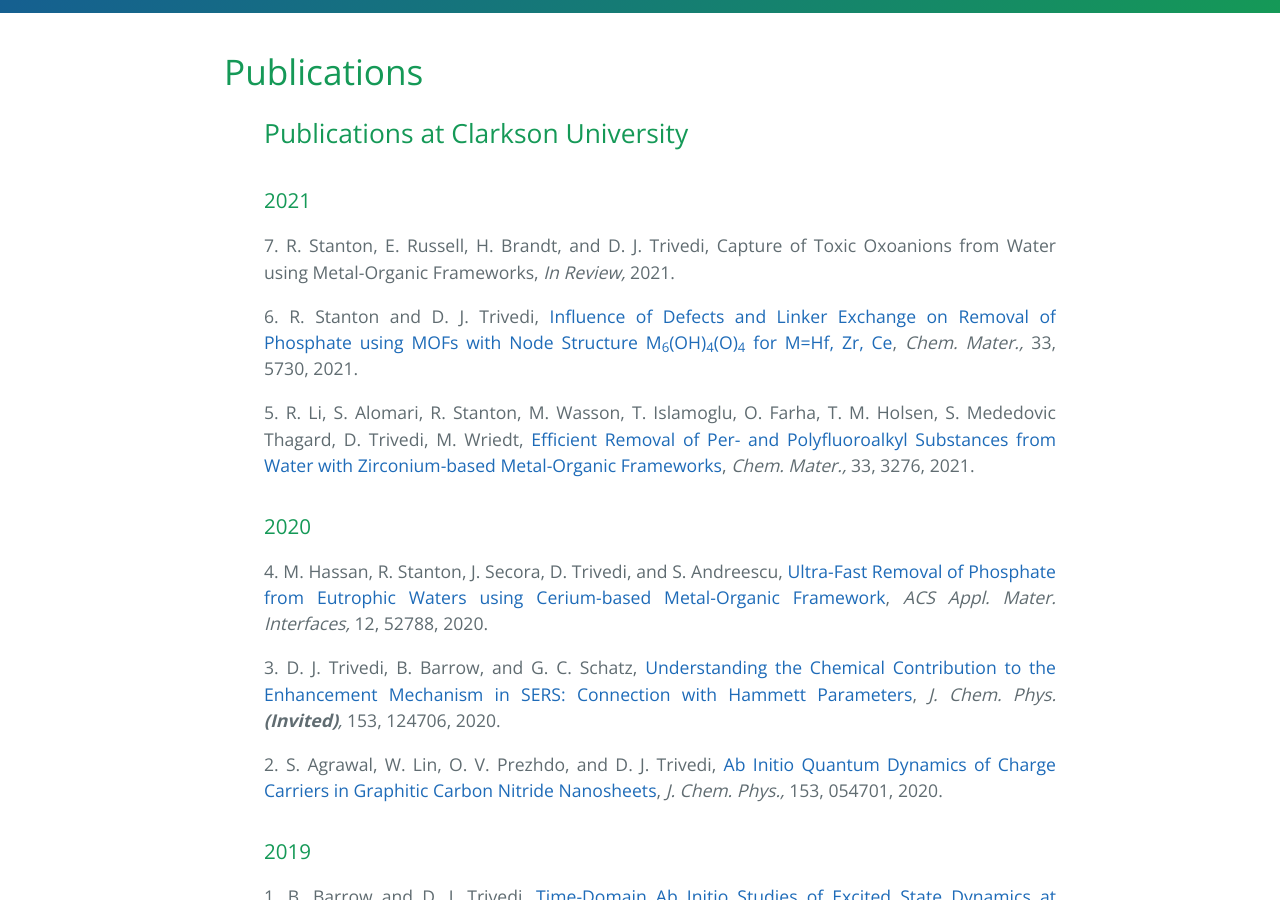
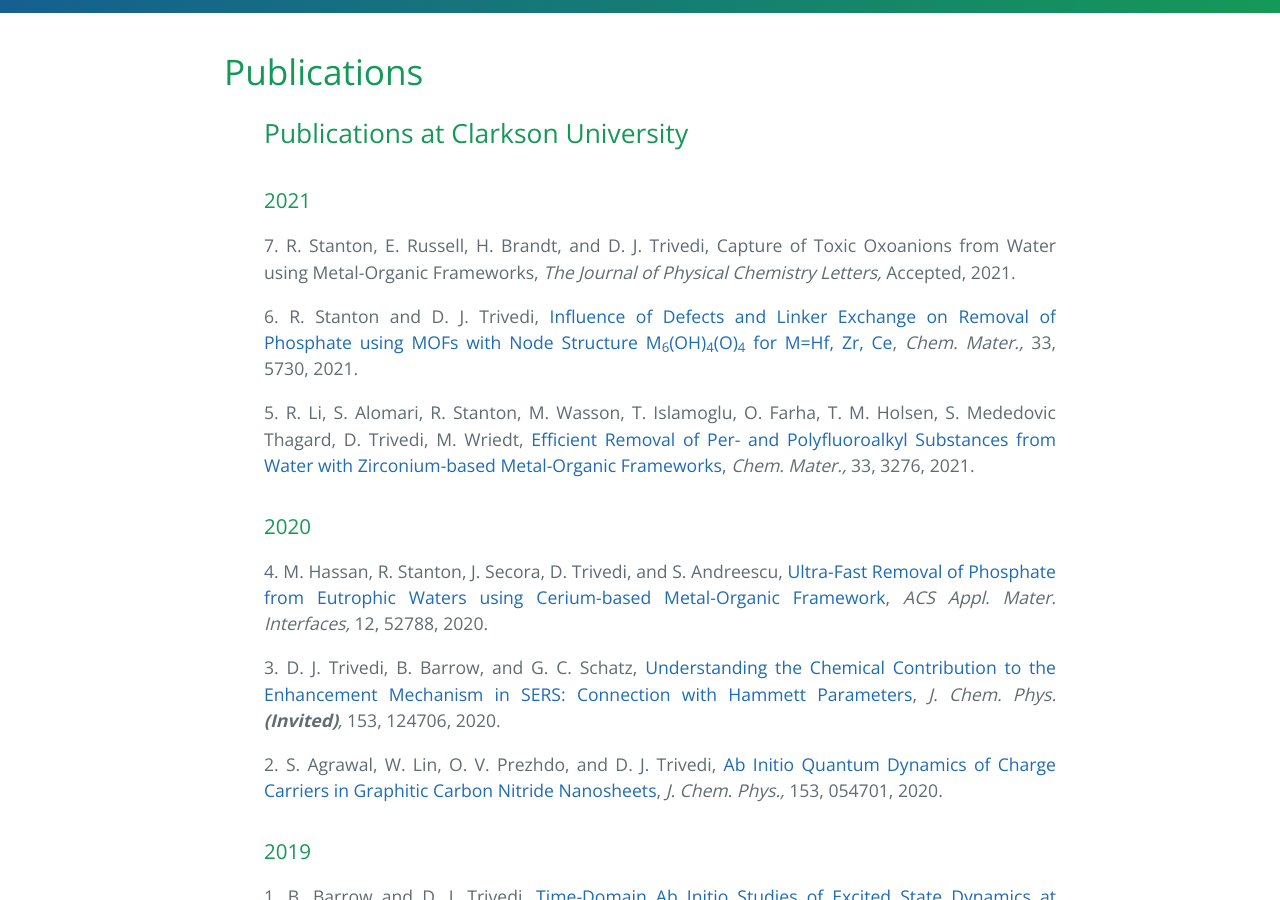
Before and after one commit to dharatrivedi/dharatrivedi.github.io, a Jekyll site: the page built from publication.html, in a window 1280 px wide and 900 px high, scrolled down 323 px. Built offline with Jekyll 4.4.1, drawn with Linux system fonts in a browser that asks for light colours.

Commit message:
Update publication.html

```diff
--- a/publication.html
+++ b/publication.html
@@ -8,7 +8,7 @@ title: {{ site.name }}
   <ul class="clearfix" style="text-align:justify">
     <h2>Publications at Clarkson University</h2>
     <h3>2021</h3>
-      7. R. Stanton, E. Russell, H. Brandt, and D. J. Trivedi, Capture of Toxic Oxoanions from Water using Metal-Organic Frameworks, <i> In Review,</i> 2021.<br />
+      7. R. Stanton, E. Russell, H. Brandt, and D. J. Trivedi, Capture of Toxic Oxoanions from Water using Metal-Organic Frameworks, <i> The Journal of Physical Chemistry Letters,</i> Accepted, 2021.<br />
       <p> </p>
       6. R. Stanton and D. J. Trivedi, <a href="https://doi.org/10.1021/acs.chemmater.1c01521"> Influence of Defects and Linker Exchange on Removal of Phosphate using MOFs with Node Structure M<sub>6</sub>(OH)<sub>4</sub>(O)<sub>4</sub> for M=Hf, Zr, Ce</a>, <i> Chem. Mater.,</i> 33, 5730, 2021.<br />
       <p> </p>
```
